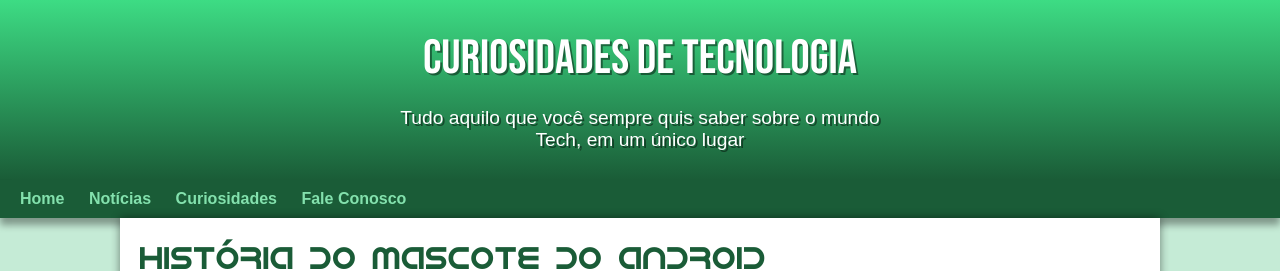
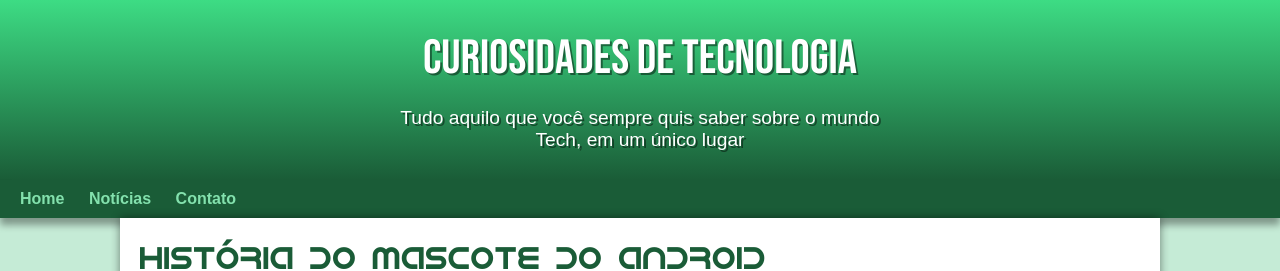
Before and after one commit to KauaGabriell/web-site-android, a plain HTML site: page index.html in a window 1280 px wide. Shown: the top 271 px of the page. Drawn offline with Linux system fonts and the light colour scheme.

Commit message:
Correção de Bugs

```diff
--- a/estilo/style.css
+++ b/estilo/style.css
@@ -64,7 +64,7 @@ header > p{
     padding-left: 10px;
     padding-right: 10px;
     text-shadow: 2px 2px 0px rgba(0, 0, 0, 0.452);
-    margin-bottom: 20px;
+    padding-bottom: 20px;
 
 }
 
--- a/index.html
+++ b/index.html
@@ -16,8 +16,8 @@
     <nav>
         <a href="#">Home</a>
         <a href="#">Notícias</a>
-        <a href="#">Curiosidades</a>
-        <a href="#">Fale Conosco</a>
+        <a href="#">Contato</a>
+
     </nav>
     <main>
         <h1>História do Mascote do Android</h1>
@@ -80,7 +80,7 @@
             </ul>
             <p>
                 Infelizmente, o <strong>Android Q</strong> não existiu, pois o Google resolveu pôr fim a essa divertida prática e começou a usar numerações, o que deu origem ao Android 10.
-                Acesse aqui o site <a href="https://www.android.com/intl/en_uk/history" target="_blank">Android History</a> para conhecer a sequência das versões "adocicadas" e o que cada
+                Acesse aqui o site <a class="externo" href="https://www.android.com/intl/en_uk/history" target="_blank">Android History</a> para conhecer a sequência das versões "adocicadas" e o que cada
                 uma trouxe para o sistema Android.
             </p>
 
```
